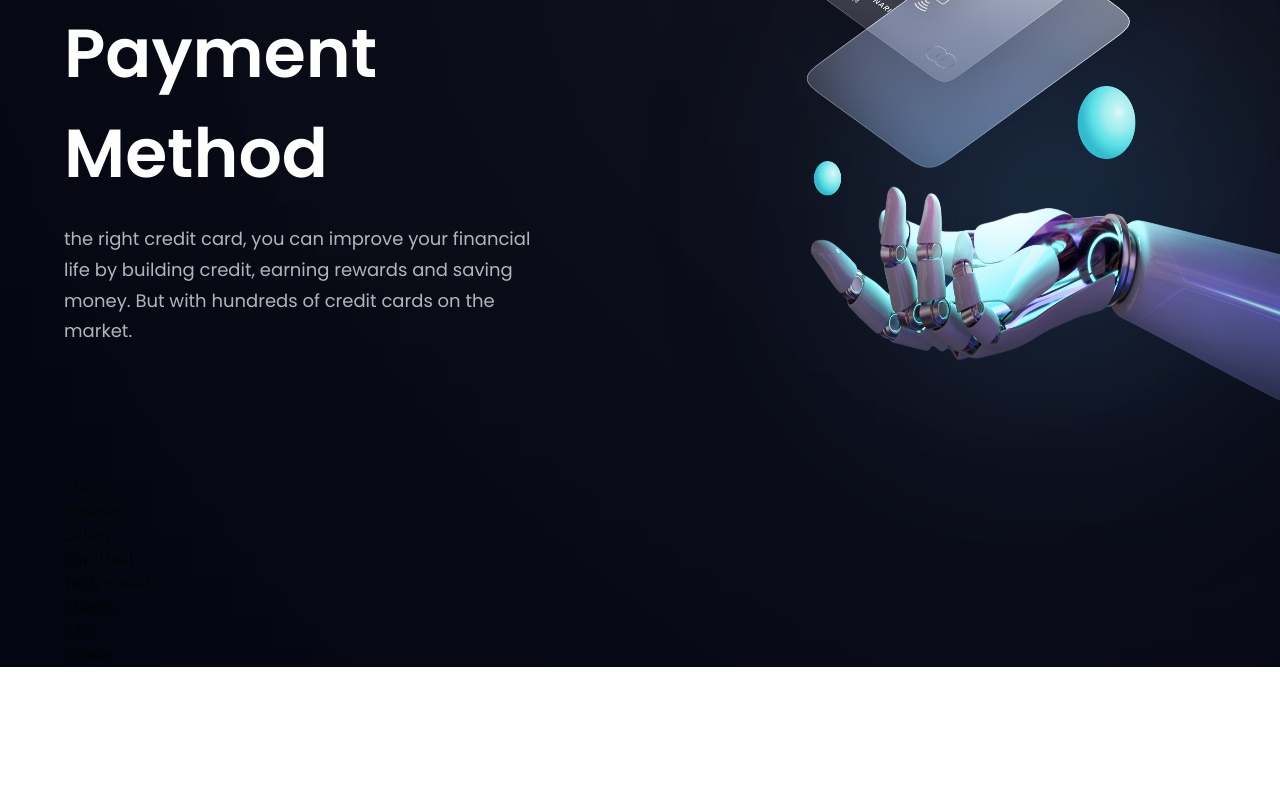
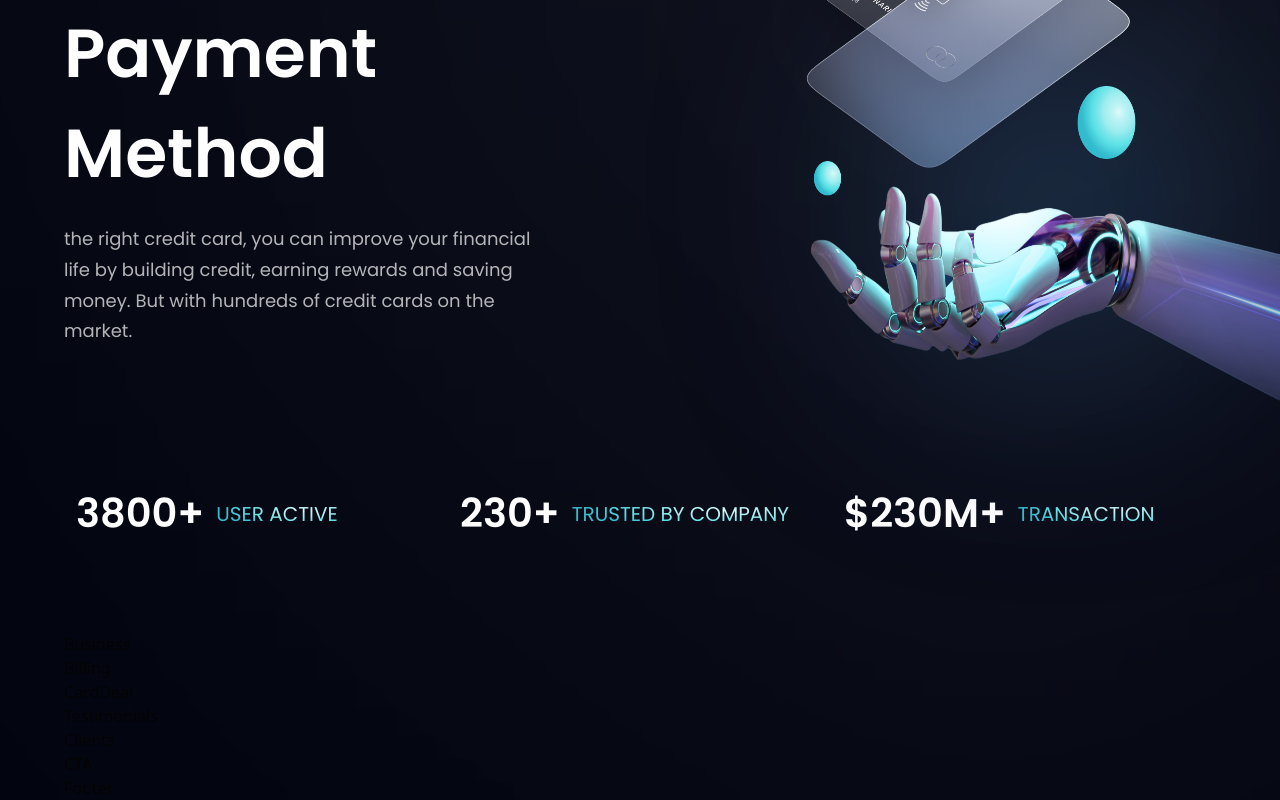
Before and after one commit to Vikashsirvi/bankist, a React (Vite) app: page / in a window 1280 px wide. Shown: the part 456-1256 px from the top of the page. Before the commit the page ends 1123 px from the top, so only its background shows below. Built offline with nearby package versions, Linux system fonts and the light colour scheme.

Commit message:
stats section added

```diff
--- a/package.json
+++ b/package.json
@@ -4,7 +4,7 @@
   "version": "0.0.0",
   "type": "module",
   "scripts": {
-    "dev": "vite",
+    "dev": "vite --host 0.0.0.0",
     "build": "vite build",
     "preview": "vite preview"
   },
--- a/src/components/Stats.jsx
+++ b/src/components/Stats.jsx
@@ -1,7 +1,16 @@
 import React from "react";
+import { stats } from '../constants';
+import styles from '../style';
 
 const Stats = () => {
-  return <div>Stats</div>;
+  console.log(stats);
+  return <section className={`${styles.flexCenter} flex-row flex-wrap sm:mb-20 mb-6`}>
+    {stats.map((stat, index) => (
+      <div key={stat.id} className={`flex-1 flex justify-start items-center flex-row m-3`}>
+        <h4 className="font-poppins font-semibold xs:text-[40px] text-[30px] xs:leading-[53px] leading-[43px] text-white">{stat.value}</h4><p className="font-poppins font-normal xs:text-[20px] text-[15px] xs:leading-[26px] leading-[21px] text-gradient uppercase ml-3">{stat.title}</p>
+      </div>
+    ))}
+  </section>;
 };
 
 export default Stats;
--- a/vite.config.js
+++ b/vite.config.js
@@ -3,5 +3,8 @@
 
 // https://vitejs.dev/config/
 export default defineConfig({
-  plugins: [react()]
+  plugins: [react()],
+  server: {
+    host: '0.0.0.0',
+  }
 })
```
